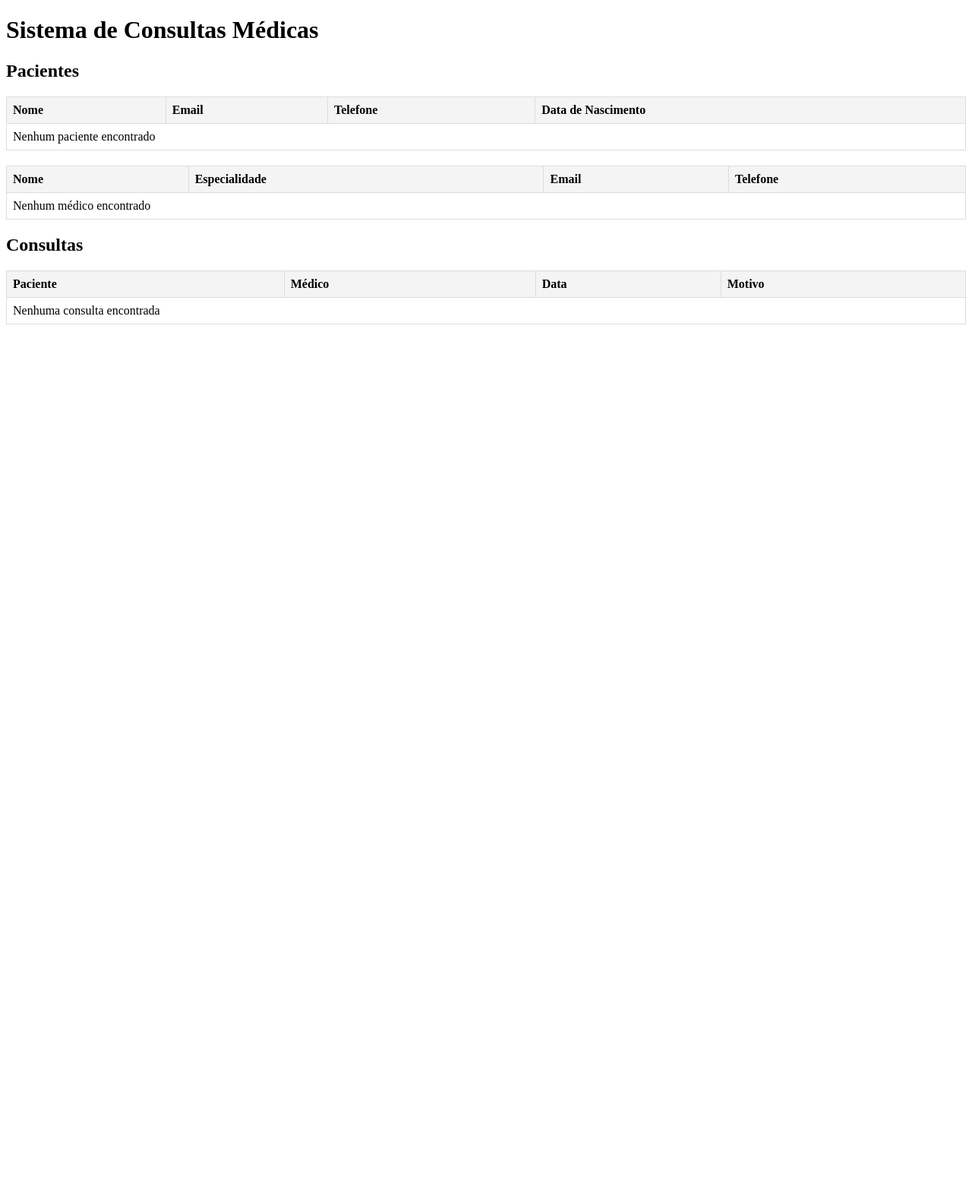
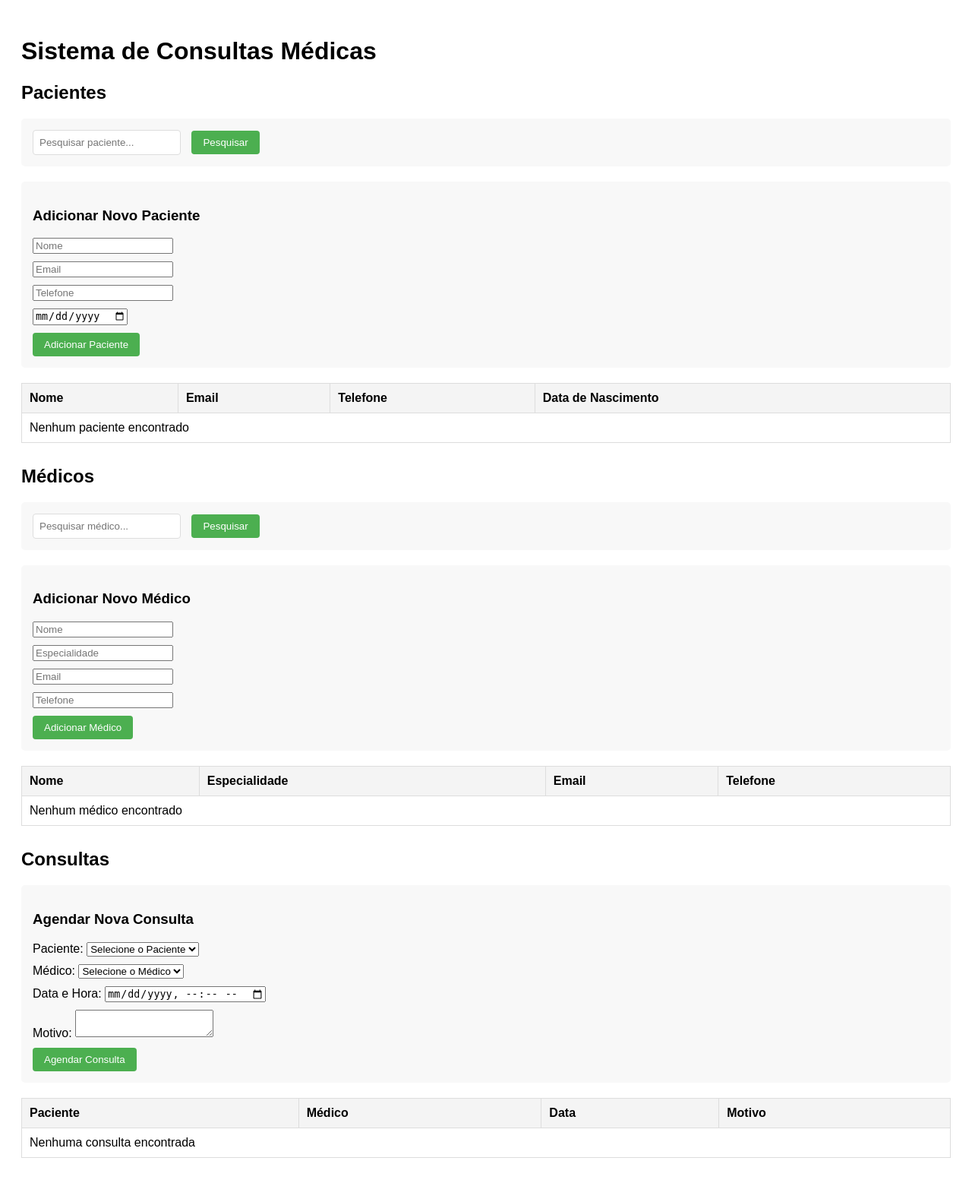
Before and after one commit to sofiaarone/meu-projeto1, a Node server app: page / in a window 1280 px wide. Shown: the whole page at 76% size. Before the commit the page ends 427 px from the top, so only its background shows below. Run offline with Node 20, Linux system fonts and the light colour scheme; data that the repository does not hold is empty.

Commit message:
feat: adiciona a funcao de pesquisar nas tabelas na posta 3001

```diff
--- a/src/app.js
+++ b/src/app.js
@@ -11,10 +11,80 @@ const app = express();
 app.set('view engine', 'ejs');
 app.set('views', path.join(__dirname, 'views'));
 
-// Middlewares
-app.use(express.json());
-app.use(express.static(path.join(__dirname, '..', 'public')));
+// Adicione após as configurações iniciais e antes do app.listen
 
+// Middleware para processar formulários
+app.use(express.urlencoded({ extended: true }));
+
+// Rotas para Pacientes
+app.get('/pesquisar-paciente', async (req, res) => {
+    try {
+        const { nome } = req.query;
+        const pacientes = await PacienteModel.pesquisarPorNome(nome);
+        const [medicos, consultas] = await Promise.all([
+            MedicoModel.listarTodos(),
+            ConsultaModel.listarConsultas()
+        ]);
+        res.render('index', { pacientes, medicos, consultas });
+    } catch (error) {
+        console.error('Erro na pesquisa:', error);
+        res.redirect('/?error=Erro na pesquisa');
+    }
+});
+
+app.post('/adicionar-paciente', async (req, res) => {
+    try {
+        const { nome, email, telefone, data_nascimento } = req.body;
+        await PacienteModel.criar({ nome, email, telefone, data_nascimento });
+        res.redirect('/');
+    } catch (error) {
+        console.error('Erro ao adicionar:', error);
+        res.redirect('/?error=Erro ao adicionar paciente');
+    }
+});
+
+// Rotas para Médicos
+
+app.get('/pesquisar-medico', async (req, res) => {
+    try {
+        const { nome } = req.query;
+        const [medicos, pacientes, consultas] = await Promise.all([
+            MedicoModel.pesquisarPorNome(nome),
+            PacienteModel.listarPacientes(),
+            ConsultaModel.listarConsultas()
+        ]);
+
+        res.render('index', { pacientes, medicos, consultas });
+    } catch (error) {
+        console.error('Erro na pesquisa:', error);
+        res.redirect('/?error=Erro na pesquisa');
+    }
+});
+
+// ...existing code...
+
+app.post('/adicionar-medico', async (req, res) => {
+    try {
+        const { nome, especialidade, email, telefone } = req.body;
+        await MedicoModel.criar({ nome, especialidade, email, telefone });
+        res.redirect('/');
+    } catch (error) {
+        console.error('Erro ao adicionar:', error);
+        res.redirect('/?error=Erro ao adicionar médico');
+    }
+});
+
+// Rotas para Consultas
+app.post('/adicionar-consulta', async (req, res) => {
+    try {
+        const { paciente_id, medico_id, data_consulta, motivo } = req.body;
+        await ConsultaModel.criar({ paciente_id, medico_id, data_consulta, motivo });
+        res.redirect('/');
+    } catch (error) {
+        console.error('Erro ao adicionar:', error);
+        res.redirect('/?error=Erro ao adicionar consulta');
+    }
+});
 // Main route
 // ...existing code...
 // Main route
--- a/src/models/PacienteModel.js
+++ b/src/models/PacienteModel.js
@@ -1,4 +1,22 @@
 const pool = require('../config/db');
+
+// Adicione estes métodos
+exports.pesquisarPorNome = async (nome) => {
+    const query = 'SELECT * FROM pacientes WHERE nome ILIKE $1';
+    const result = await pool.query(query, [`%${nome}%`]);
+    return result.rows;
+};
+
+exports.criar = async (paciente) => {
+    const query = `
+        INSERT INTO pacientes (nome, email, telefone, data_nascimento)
+        VALUES ($1, $2, $3, $4)
+        RETURNING *
+    `;
+    const values = [paciente.nome, paciente.email, paciente.telefone, paciente.data_nascimento];
+    const result = await pool.query(query, values);
+    return result.rows[0];
+};
 
 exports.criarPaciente = async (nome, data_nascimento, email, telefone) => {
   const query = `
--- a/src/views/index.ejs
+++ b/src/views/index.ejs
@@ -2,29 +2,76 @@
 <html lang="pt-br">
 <head>
     <meta charset="UTF-8">
-    <meta name="viewport" content="width=device-width, initial-scale=1.0">
-    <title>Sistema de Consultas</title>
+    <title>Sistema de Consultas Médicas</title>
     <style>
+        body { padding: 20px; font-family: Arial, sans-serif; }
+        .section { margin-bottom: 30px; }
+        .search-form, .add-form {
+            margin: 20px 0;
+            padding: 15px;
+            background: #f8f8f8;
+            border-radius: 5px;
+        }
+        .form-group { margin: 10px 0; }
+        .btn {
+            padding: 8px 15px;
+            background: #4CAF50;
+            color: white;
+            border: none;
+            border-radius: 4px;
+            cursor: pointer;
+        }
+        .search-input {
+            padding: 8px;
+            margin-right: 10px;
+            border: 1px solid #ddd;
+            border-radius: 4px;
+        }
         table {
             width: 100%;
             border-collapse: collapse;
-            margin: 20px 0;
+            margin-top: 20px;
         }
         th, td {
+            padding: 10px;
             border: 1px solid #ddd;
-            padding: 8px;
             text-align: left;
         }
-        th {
-            background-color: #f4f4f4;
-        }
+        th { background-color: #f4f4f4; }
     </style>
 </head>
 <body>
     <h1>Sistema de Consultas Médicas</h1>
 
-    <!-- Tabela de Pacientes -->
+    <!-- Seção de Pacientes -->
+    <div class="section">
         <h2>Pacientes</h2>
+        <div class="search-form">
+            <form action="/pesquisar-paciente" method="GET">
+                <input type="text" name="nome" placeholder="Pesquisar paciente..." class="search-input">
+                <button type="submit" class="btn">Pesquisar</button>
+            </form>
+        </div>
+
+        <div class="add-form">
+            <h3>Adicionar Novo Paciente</h3>
+            <form action="/adicionar-paciente" method="POST">
+                <div class="form-group">
+                    <input type="text" name="nome" placeholder="Nome" required>
+                </div>
+                <div class="form-group">
+                    <input type="email" name="email" placeholder="Email" required>
+                </div>
+                <div class="form-group">
+                    <input type="tel" name="telefone" placeholder="Telefone" required>
+                </div>
+                <div class="form-group">
+                    <input type="date" name="data_nascimento" required>
+                </div>
+                <button type="submit" class="btn">Adicionar Paciente</button>
+            </form>
+        </div>
+
         <table>
             <thead>
                 <tr>
@@ -41,7 +88,7 @@
                             <td><%= paciente.nome %></td>
                             <td><%= paciente.email %></td>
                             <td><%= paciente.telefone %></td>
-                        <td><%= paciente.data_nascimento %></td>
+                            <td><%= new Date(paciente.data_nascimento).toLocaleDateString() %></td>
                         </tr>
                     <% }); %>
                 <% } else { %>
@@ -51,8 +98,37 @@
                 <% } %>
             </tbody>
         </table>
+    </div>
 
-        <!-- Tabela de Médicos -->
+    <!-- Seção de Médicos -->
+    <div class="section">
+        <h2>Médicos</h2>
+        <div class="search-form">
+            <form action="/pesquisar-medico" method="GET">
+                <input type="text" name="nome" placeholder="Pesquisar médico..." class="search-input">
+                <button type="submit" class="btn">Pesquisar</button>
+            </form>
+        </div>
+
+        <div class="add-form">
+            <h3>Adicionar Novo Médico</h3>
+            <form action="/adicionar-medico" method="POST">
+                <div class="form-group">
+                    <input type="text" name="nome" placeholder="Nome" required>
+                </div>
+                <div class="form-group">
+                    <input type="text" name="especialidade" placeholder="Especialidade" required>
+                </div>
+                <div class="form-group">
+                    <input type="email" name="email" placeholder="Email" required>
+                </div>
+                <div class="form-group">
+                    <input type="tel" name="telefone" placeholder="Telefone" required>
+                </div>
+                <button type="submit" class="btn">Adicionar Médico</button>
+            </form>
+        </div>
+
         <table>
             <thead>
                 <tr>
@@ -79,9 +155,49 @@
                 <% } %>
             </tbody>
         </table>
+    </div>
 
-    <!-- Tabela de Consultas -->
+    <!-- Seção de Consultas -->
+    <!-- Seção de Consultas -->
+<div class="section">
     <h2>Consultas</h2>
+    <div class="add-form">
+        <h3>Agendar Nova Consulta</h3>
+        <form action="/adicionar-consulta" method="POST">
+            <div class="form-group">
+                <label for="paciente_id">Paciente:</label>
+                <select name="paciente_id" id="paciente_id" required>
+                    <option value="">Selecione o Paciente</option>
+                    <% if (locals.pacientes && pacientes.length > 0) { %>
+                        <% pacientes.forEach(function(paciente) { %>
+                            <option value="<%= paciente.id %>"><%= paciente.nome %></option>
+                        <% }); %>
+                    <% } %>
+                </select>
+            </div>
+            <div class="form-group">
+                <label for="medico_id">Médico:</label>
+                <select name="medico_id" id="medico_id" required>
+                    <option value="">Selecione o Médico</option>
+                    <% if (locals.medicos && medicos.length > 0) { %>
+                        <% medicos.forEach(function(medico) { %>
+                            <option value="<%= medico.id %>"><%= medico.nome %></option>
+                        <% }); %>
+                    <% } %>
+                </select>
+            </div>
+            <div class="form-group">
+                <label for="data_consulta">Data e Hora:</label>
+                <input type="datetime-local" id="data_consulta" name="data_consulta" required>
+            </div>
+            <div class="form-group">
+                <label for="motivo">Motivo:</label>
+                <textarea id="motivo" name="motivo" required></textarea>
+            </div>
+            <button type="submit" class="btn">Agendar Consulta</button>
+        </form>
+    </div>
+
     <table>
         <thead>
             <tr>
@@ -95,9 +211,9 @@
             <% if (locals.consultas && consultas.length > 0) { %>
                 <% consultas.forEach(function(consulta) { %>
                     <tr>
-                        <td><%= consulta.paciente_id %></td>
-                        <td><%= consulta.medico_id %></td>
-                        <td><%= consulta.data_consulta %></td>
+                        <td><%= consulta.paciente_nome || 'N/A' %></td>
+                        <td><%= consulta.medico_nome || 'N/A' %></td>
+                        <td><%= new Date(consulta.data_consulta).toLocaleString() %></td>
                         <td><%= consulta.motivo %></td>
                     </tr>
                 <% }); %>
@@ -108,5 +224,6 @@
             <% } %>
         </tbody>
     </table>
+</div>
 </body>
 </html>
```
Also changed, not shown: src/models/ConsultaModel.js (+47 -28 lines), src/models/MedicoModel.js (+35 -29 lines). Lines whose indentation alone changed are shown as unchanged.
